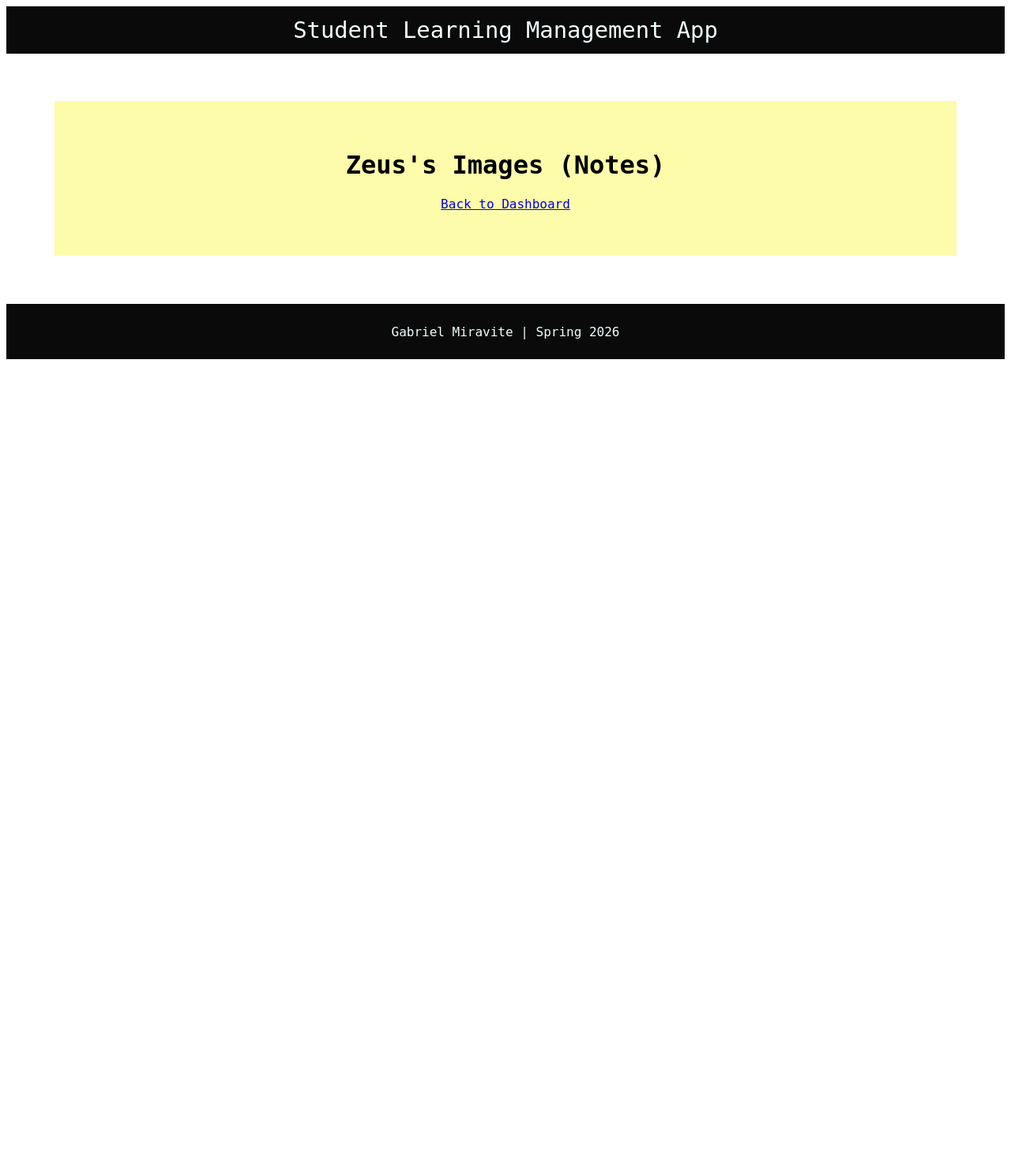
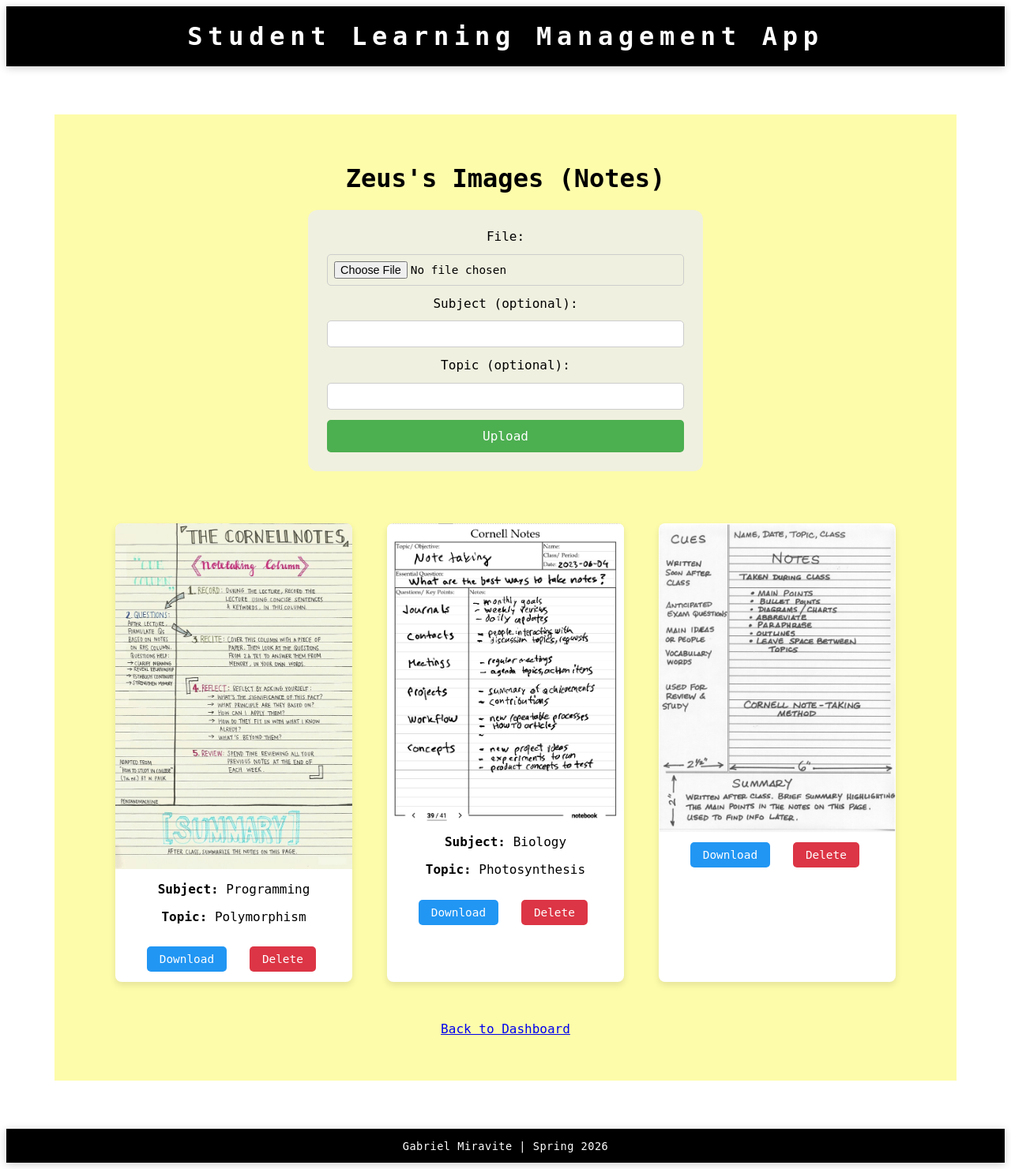
Before and after one commit to GMiraQCC/ET721_Project_Student_App, a Flask app: page /images in a window 1280 px wide. Shown: the whole page at 79% size. Before the commit the page ends 455 px from the top, so only its background shows below. Run offline with Flask 3, Linux system fonts and the light colour scheme; a user stored in the database is signed in; data comes from the database, SQL or seed files in the repository; both versions use the stored data as it was after the commit.

Commit message:
Implement final To-Do list feature, image upload feature & CSS styling

```diff
--- a/app.py
+++ b/app.py
@@ -1,12 +1,25 @@
-import sqlite3
-from flask import Flask, render_template, request, redirect, url_for, session, flash
+import sqlite3, os
+from flask import Flask, render_template, request, redirect, url_for, session, flash, jsonify, send_file
+from werkzeug.utils import secure_filename
 
 app = Flask(__name__)
 app.secret_key = "dev_secret_key"
 
 # AUTH DB CONNECTION
-def get_db():
+def get_auth_db():
     conn = sqlite3.connect("auth.db")
+    conn.row_factory = sqlite3.Row
+    return conn
+
+# TODO DB CONNECTION
+def get_todo_db():
+    conn = sqlite3.connect("todo.db")
+    conn.row_factory = sqlite3.Row
+    return conn
+
+# IMG DB CONNECTION
+def get_img_db():
+    conn = sqlite3.connect("img.db")
     conn.row_factory = sqlite3.Row
     return conn
 
@@ -22,7 +35,7 @@ def login():
         email = request.form['email']
         password = request.form['password']
 
-        conn = get_db()
+        conn = get_auth_db()
         cursor = conn.cursor()
 
         cursor.execute("""SELECT * FROM users WHERE email = ? AND password = ?""", (email, password))
@@ -49,15 +62,154 @@ def dashboard():
 def tasks():
     return render_template("tasks.html", username = session['username'])
 
+# GET ALL TASKS
+@app.route('/get_tasks', methods = ['GET'])
+def get_tasks():
+    try:
+        conn = get_todo_db()
+        cursor = conn.cursor()
+        cursor.execute("SELECT * FROM tasks;")
+        tasks = [dict(row) for row in cursor.fetchall()]
+        conn.close()
+        return jsonify(tasks)
+    except sqlite3.Error as e:
+        return jsonify({"Error": str(e)}), 500
+
+# ADD NEW TASK
+@app.route('/add_task', methods = ['POST'])
+def add_task():
+    data = request.get_json()
+    task = data.get('task')
+    category = data.get('category')
+    due = data.get('due')
+    remind = data.get('remind')
+
+    if task and category:
+        conn = get_todo_db()
+        cursor = conn.cursor()
+        cursor.execute("INSERT INTO tasks (task, category, due, remind) VALUES (?, ?, ?, ?)", (task, category, due, remind,))
+        conn.commit()
+        conn.close()
+        return jsonify({'status': 'success'})
+
+    return jsonify({'status': 'error'})
+
+# DELETE A TASK
+@app.route('/delete_task', methods = ['POST'])
+def delete_task():
+    data = request.get_json()
+    id = data.get('id')
+
+    conn = get_todo_db()
+    cursor = conn.cursor()
+    cursor.execute("DELETE FROM tasks WHERE id = ?", (id,))
+    conn.commit()
+    conn.close()
+
+    return jsonify({'status': 'deleted'})
+
 # LOAD BLOGS PAGE
 @app.route('/blogs')
 def blogs():
     return render_template("blogs.html")
 
+# ENSURE PROPER IMAGE FUNCTIONALITY
+app.config['UPLOAD_FOLDER'] = 'static/uploads'
+app.config['MAX_CONTENT_LENGTH'] = 16*1024*1024
+ALLOWED_EXTENSIONS = {'png', 'jpg', 'jpeg', 'gif'}
+def allowed_file(filename):
+    return '.' in filename and filename.rsplit('.', 1)[1].lower() in ALLOWED_EXTENSIONS
+
 # LOAD IMAGES PAGE
 @app.route('/images')
 def images():
-    return render_template("images.html", username = session['username'])
+    conn = get_img_db()
+    cursor = conn.cursor()
+    cursor.execute("SELECT * FROM images ORDER BY uploaded_at DESC;")
+    images = cursor.fetchall()
+    # If the above doesn't work, try the below
+    # images = [dict(row) for row in cursor.fetchall()]
+    conn.close()
+    return render_template("images.html", username = session['username'], images = images)
+
+# UPLOAD AN IMAGE
+@app.route('/upload', methods = ["POST"])
+def upload_image():
+    if 'image' not in request.files:
+        return jsonify({'error': 'No file part'}), 400
+
+    file = request.files['image']
+
+    if file.filename == "":
+        return jsonify({'error':'No selected file'}), 400
+
+    if file and allowed_file(file.filename):
+        filename = secure_filename(file.filename)
+        filepath = os.path.join(app.config['UPLOAD_FOLDER'], filename)
+        file.save(filepath)
+
+        subject = request.form.get('subject', '')
+        topic = request.form.get('topic', '')
+
+        conn = get_img_db()
+        cursor = conn.cursor()
+        cursor.execute("INSERT INTO images (filename, subject, topic) VALUES (?, ?, ?)", (filename, subject, topic,))
+        conn.commit()
+        conn.close()
+
+        return jsonify({'message': 'Image uploaded successfully!'})
+
+    return jsonify({'error':'Invalid file type'}), 400
+
+# DOWNLOAD AN IMAGE
+@app.route('/download/<int:image_id>')
+def download_image(image_id):
+    conn = get_img_db()
+    cursor = conn.cursor()
+    cursor.execute("SELECT filename FROM images WHERE id = ?", (image_id,))
+    image = cursor.fetchone()
+    conn.close()
+
+    if not image:
+        return "Image not found", 404
+
+    filename = image['filename']
+    filepath = os.path.join(app.config['UPLOAD_FOLDER'], filename)
+
+    if not os.path.exists(filepath):
+        return "File not found", 404
+
+    return send_file(filepath, as_attachment=True, download_name=filename)
+
+# DELETE AN IMAGE
+@app.route('/delete/<int:image_id>' , methods=['DELETE'])
+def delete_image(image_id):
+    conn = get_img_db()
+    cursor = conn.cursor()
+
+    # get filename
+    cursor.execute("SELECT filename FROM images WHERE id = ?", (image_id,))
+    image = cursor.fetchone()
+
+    # if ts doesn't work, I might need something like the following line of code
+    # tasks = [dict(row) for row in cursor.fetchall()]
+
+    if not image:
+        conn.close()
+        return jsonify({'error':'Image not found'}), 404
+
+    filepath = os.path.join(app.config['UPLOAD_FOLDER'], image['filename'])
+
+    # delete database entry
+    cursor.execute("DELETE FROM images WHERE id = ?", (image_id,))
+    conn.commit()
+    conn.close()
+
+    # delete file from folder
+    if os.path.exists(filepath):
+        os.remove(filepath)
+
+    return jsonify({'message':'Image deleted successfully!'})
 
 # LOGOUT ROUTING
 @app.route('/logout')
@@ -73,7 +225,7 @@ def signup():
         email = request.form['email']
         password = request.form['password']
 
-        conn = get_db()
+        conn = get_auth_db()
         cursor = conn.cursor()
 
         try:
--- a/static/script.js
+++ b/static/script.js
@@ -1,3 +1,4 @@
+// Authentication
 function validatePasswordLength(){
     const password = document.querySelector('input[name="password"]').value
 
@@ -8,3 +9,138 @@ function validatePasswordLength(){
 
     return true
 }
+
+
+
+// Tasks
+function loadTasks(){
+    fetch("/get_tasks")
+        .then(response => response.json())
+        .then(data => {
+            const list = document.querySelector("#taskList");
+            list.innerHTML = "";
+
+            data.forEach(task => {
+                createTaskElement(task.id, task.task, task.category, task.due, task.remind);
+            });
+        });
+}
+
+function addTask(){
+    const task = document.querySelector('#addTaskTitle').value
+    const category = document.querySelector('#addTaskCategory').value
+    const due = document.querySelector('#addTaskDue').value
+    const remind = document.querySelector('#addTaskRemind').value
+
+    if(!task) return;
+
+    fetch("/add_task", {
+        method: "POST",
+        headers: {"Content-Type": "application/json"},
+        body: JSON.stringify({task: task, category: category, due: due, remind: remind})
+    })
+    .then(()=>{
+        document.querySelector('#addTaskTitle').value = "";
+        document.querySelector('#addTaskCategory').value = "academic";
+        document.querySelector('#addTaskDue').value = "";
+        document.querySelector('#addTaskRemind').value = "";
+        loadTasks();
+    })
+    /* EXTRA shit that I might not have to implement
+    .then(response => response.json())
+    .then(data => {
+        if(data.status === 'success') {
+            document.querySelector('#addTaskTitle').value = "";
+            loadTasks();
+        }
+    })
+    .catch(error => console.error('Error:', error));
+    */
+}
+
+function deleteTask(id){
+    fetch("/delete_task", {
+        method: "POST",
+        headers: {"Content-Type": "application/json"},
+        body: JSON.stringify({id: id})
+    })
+
+    .then(()=>loadTasks());
+}
+
+function createTaskElement(id, task, category, due, remind) {
+    const list = document.querySelector("#taskList");
+    const li = document.createElement("li");
+
+    li.textContent = `${task} ||| ${category} ||| Due: ${due || 'No due date'} ||| Reminder: ${remind || 'No reminder'}`;
+    li.classList.add("taskItem");
+
+    const btn = document.createElement("button");
+    btn.innerHTML = "&#10060";
+    btn.onclick = ()=> deleteTask(id);
+    btn.classList.add("btnDeleteItem");
+
+    li.appendChild(btn);
+    list.appendChild(li);
+}
+
+
+
+// Images
+document.querySelector('#imgUploadForm').addEventListener('submit', function(e){
+    e.preventDefault()
+
+    const fileInput = document.querySelector('#imgInput')
+    const subject = document.querySelector('#addImgSubject').value
+    const topic = document.querySelector('#addImgTopic').value
+    const message = document.querySelector('#message')
+
+    if(!fileInput.files.length){
+        message.textContent = "Please select an image!"
+        message.style.color = 'red'
+        return ;
+    }
+
+    const formData = new FormData()
+    formData.append('image', fileInput.files[0])
+    formData.append('subject', subject)
+    formData.append('topic', topic)
+
+    fetch('/upload', {
+        method: 'POST',
+        body: formData
+    })
+    .then(response => response.json())
+    .then(data =>{
+        if(data.message){
+            // show server success msg
+            message.textContent = data.message
+            message.style.color = 'green'
+
+            // reload the page after 1s of delay
+            setTimeout(()=>{location.reload()}, 1000)
+        }
+        else{
+            message.textContent = data.error || "Upload failed"
+            message.color = 'red'
+        }
+    })
+})
+
+function deleteImage(id){
+    if(!confirm("Are you sure you want to delete this image?"))
+        return;
+
+    fetch(`/delete/${id}` , {
+        method: 'DELETE'
+    })
+    .then(response=>response.json())
+    .then(data=>{
+        if(data.message){
+            document.getElementById(`image-${id}`).remove()
+        }
+        else{
+            alert(data.error)
+        }
+    })
+}
--- a/static/style.css
+++ b/static/style.css
@@ -5,10 +5,189 @@ main{
     padding: 2.5rem;
     margin: 3.8rem;
 }
-footer, header{
-    background-color: #0a0a0a;
-    color: #f0ffff;
+header, footer{
+    background: #000000;
+    color: #ffffff;
     text-align: center;
-    padding: 0.6rem;
+    padding: 1rem;
+    box-shadow: 0 2px 10px rgba(0,0,0,0.2);
 }
-header{ font-size: 1.8rem; padding: 0.8rem; }
+header{
+    font-size: 2rem;
+    padding: 1.2rem;
+    letter-spacing: 0.42rem;
+    font-weight: 800;
+}
+footer{
+    padding: 0.8rem;
+    font-size: 0.85rem;
+    letter-spacing: 0.5px;
+    border-top: 1px solid rgba(255,255,255,0.1);
+}
+footer p{
+    margin: 0;
+    opacity: 1;
+    transition: opacity 0.2s;
+}
+footer:hover p{
+    opacity: 0.8;
+}
+img{width: 100%; display: block;}
+.addForm{
+    background-color: #f0f0e0;
+    padding: 1.5rem;
+    border-radius: 12px;
+    max-width: 500px;
+    margin: 0 auto 2rem auto;
+    display: flex;
+    flex-direction: column;
+    gap: 0.8rem;
+}
+.addForm input,
+.addForm select{
+    padding: 0.5rem;
+    border: 1px solid #ccc;
+    border-radius: 5px;
+    font-size: 0.9rem;
+}
+.btnSubmit{
+    background-color: #4CAF50;
+    color: white;
+    border: none;
+    padding: 0.7rem;
+    cursor: pointer;
+    border-radius: 5px;
+    font-size: 1rem;
+    transition: background-color 0.2s;
+}
+.btnSubmit:hover{
+    background-color: #45a049;
+}
+
+
+
+/* tasks.html in particular */
+#taskListSection {
+    width: 90%;
+    margin: 2rem auto;
+    background-color: #e5ffcf;
+    border-radius: 12px;
+    padding: 1.5rem;
+    box-shadow: 0 4px 12px #0000001a;
+}
+#taskList {
+    list-style: none;
+    padding: 0;
+    margin: 0;
+}
+#taskList li {
+    background-color: #f9f9f9;
+    margin-bottom: 0.8rem;
+    padding: 0.6rem 0.4rem 0.6rem 1.4rem;
+    border-radius: 8px;
+    display: flex;
+    justify-content: space-between;
+    align-items: center;
+    border-left: 4px solid #4CAF50;
+    transition: transform 0.1s, box-shadow 0.1s;
+}
+#taskList li:hover {
+    transform: translateX(5px);
+    box-shadow: 0 2px 8px rgba(0,0,0,0.1);
+}
+.btnDeleteItem {
+    background-color: #dc3545;
+    color: white;
+    border: none;
+    padding: 0.4rem 0.8rem;
+    border-radius: 5px;
+    cursor: pointer;
+    font-size: 1rem;
+    transition: background-color 0.2s;
+    width: 5rem;
+}
+.btnDeleteItem:hover {
+    background-color: #c82333;
+    transform: scale(1.05);
+}
+
+
+
+/* images.html in particular */
+#gallery{
+    display: flex;
+    flex-wrap: wrap;
+    justify-content: center;
+    gap: 1.5rem;
+    padding: 1.5rem;
+}
+.card{
+    background-color: white;
+    margin: 10px;
+    text-align: center;
+    width: 300px;
+    overflow: hidden;
+    border-radius: 8px;
+    box-shadow: 0 4px 8px rgba(0,0,0,0.1);
+    transition: transform 0.2s, box-shadow 0.2s;
+}
+.card:hover{
+    transform: translateY(-5px);
+    box-shadow: 0 8px 16px rgba(0,0,0,0.2);
+}
+.image-info{
+    padding: 0.8rem;
+    background-color: #f9f9f9;
+    text-align: left;
+    border-top: 1px solid #eee;
+    border-bottom: 1px solid #eee;
+}
+.image-info p{
+    margin: 0.3rem 0;
+    font-size: 0.85rem;
+}
+.btnDownload{
+    display: inline-block;
+    background-color: #2196F3;
+    color: white;
+    text-decoration: none;
+    padding: 0.5rem 1rem;
+    margin: 0.8rem 0.4rem;
+    border-radius: 5px;
+    font-size: 0.9rem;
+    transition: background-color 0.2s;
+    border: none;
+    cursor: pointer;
+}
+.btnDownload:hover{
+    background-color: #0b7dda;
+}
+.btndelete{
+    background-color: #dc3545;
+    color: white;
+    border: none;
+    padding: 0.5rem 1rem;
+    margin: 0.8rem;
+    cursor: pointer;
+    border-radius: 5px;
+    font-size: 0.9rem;
+    transition: background-color 0.2s;
+}
+.btndelete:hover{
+    background-color: #c82333;
+}
+#message{
+    font-weight: bold;
+    margin: 1rem 0;
+    text-align: center;
+}
+@media (max-width: 768px){
+    .card{
+        width: 100%;
+        max-width: 350px;
+    }
+    main{
+        margin: 1rem;
+        padding: 1.5rem;
+    }
+}
--- a/templates/images.html
+++ b/templates/images.html
@@ -2,5 +2,31 @@
 {% block content %}
     <head><style>main{ background-color: #fdfcaa; }</style></head>
     <h1>{{username}}'s Images (Notes)</h1>
+
+    <form id="imgUploadForm" class="addForm">
+        File: <input type="file" name="image" id="imgInput">
+        Subject (optional): <input type="text" name="subject" id="addImgSubject">
+        Topic (optional): <input type="text" name="topic" id="addImgTopic">
+        <button type="submit" class="btnSubmit">Upload</button>
+    </form>
+
+    <p id="message"></p>
+
+    <div id="gallery">
+        {% for image in images %}
+            <div class="card" id="image-{{image.id}}">
+                <img src="{{url_for('static', filename = 'uploads/'+image.filename)}}">
+                {% if image.subject or image.topic %}
+                    <div id="image-info">
+                    {% if image.subject %}<p><strong>Subject:</strong> {{image.subject}}</p>{% endif %}
+                    {% if image.topic %}<p><strong>Topic:</strong> {{image.topic}}</p>{% endif %}
+                    </div>
+                {% endif %}
+                <a href="{{url_for('download_image', image_id=image.id)}}" class="btnDownload">Download</a>
+                <button onclick="deleteImage({{image.id}})" class="btndelete">Delete</button>
+            </div>
+        {% endfor %}
+    </div>
+
     <p><a href="{{url_for('dashboard')}}">Back to Dashboard</a></p>
 {% endblock %}
```
Also changed, not shown: templates/login.html (+7 -4 lines), templates/signup.html (+8 -5 lines), templates/tasks.html (+17 -22 lines), README.md, img.db (added), static/uploads/notes1.png (added), static/uploads/notes2.png (added), static/uploads/notes3.png (added), todo.db (added).
